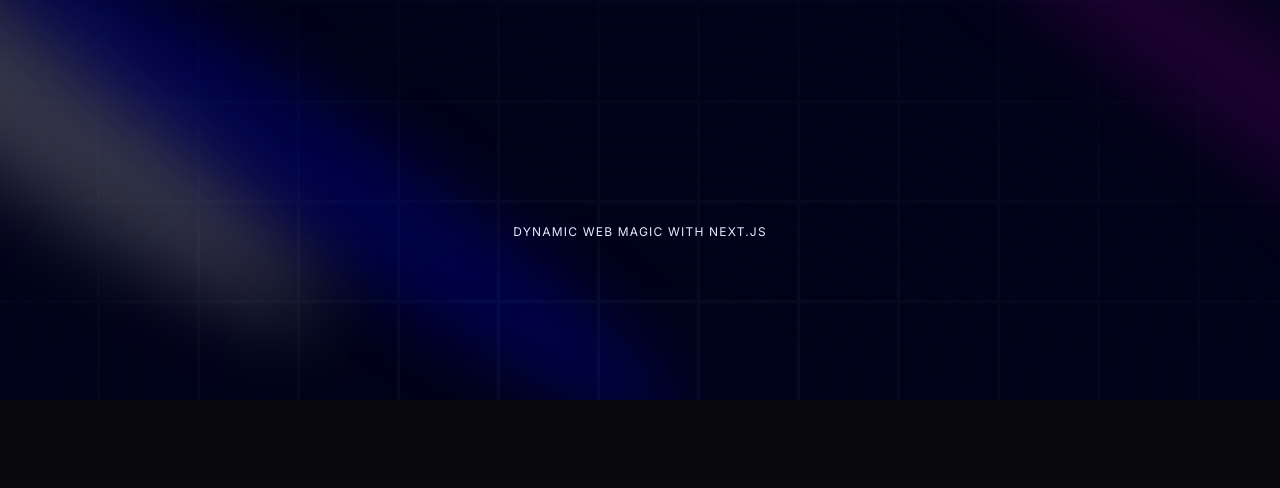
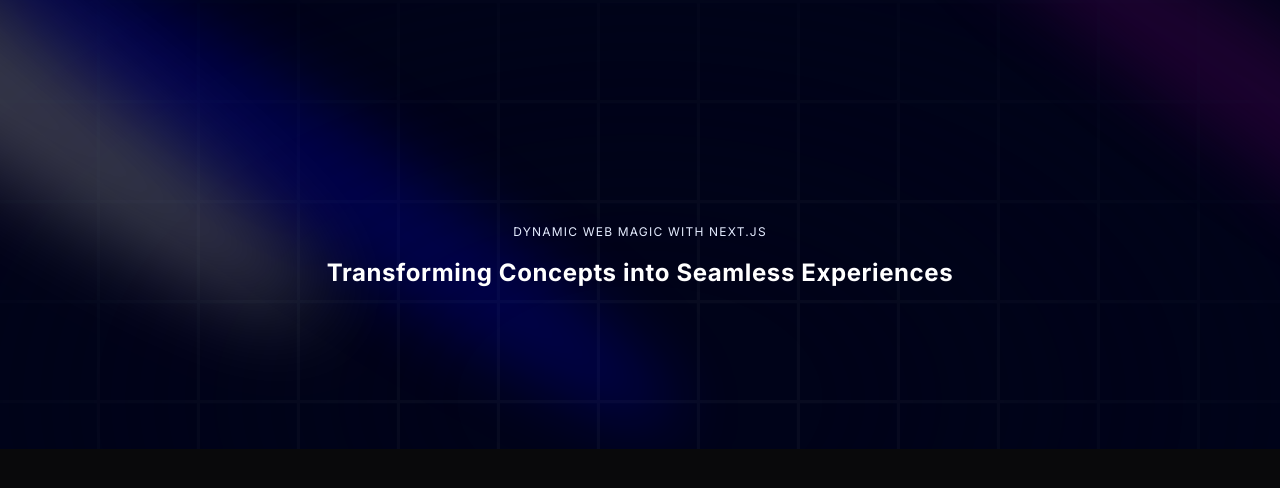
Before and after one commit to amanxsyed/Portfolio, a Next.js app in the folder portfolio/: page / in a window 1280 px wide. Shown: the top 488 px of the page. Built offline with nearby package versions, Linux system fonts and the light colour scheme.

Commit message:
Add TextGenerateEffect component and integrate it into Hero component

```diff
--- a/portfolio/components/Hero.tsx
+++ b/portfolio/components/Hero.tsx
@@ -1,4 +1,5 @@
 import { Spotlight } from "./ui/Spotlight";
+import { TextGenerateEffect } from "./ui/TextGenerateEffect";
 
 export const Hero = () => {
   return (
@@ -21,6 +22,7 @@
       <div className="flex justify-center relative my-20 z-10">
         <div className="max-w-[89vw] md:max-w-2xl lg:max-w-[60vw] flex flex-col items-center justify-center">
           <h2 className="uppercase  tracking-widest text-xs text-center text-blue-100 max-w-80 ">Dynamic Web Magic with Next.js</h2>
+          <TextGenerateEffect words="Transforming Concepts into Seamless Experiences" className="text-[40px] md:text-5xl lg:text-6xl text-center" />
         </div>
       </div>
     </div>
--- /dev/null
+++ b/portfolio/components/ui/TextGenerateEffect.tsx
@@ -0,0 +1,62 @@
+"use client";
+import { useEffect } from "react";
+import { motion, stagger, useAnimate } from "framer-motion";
+import { cn } from "@/utils/cn";
+
+export const TextGenerateEffect = ({
+  words,
+  className,
+  filter = true,
+  duration = 0.5,
+}: {
+  words: string;
+  className?: string;
+  filter?: boolean;
+  duration?: number;
+}) => {
+  const [scope, animate] = useAnimate();
+  let wordsArray = words.split(" ");
+  useEffect(() => {
+    animate(
+      "span",
+      {
+        opacity: 1,
+        filter: filter ? "blur(0px)" : "none",
+      },
+      {
+        duration: duration ? duration : 1,
+        delay: stagger(0.2),
+      }
+    );
+  }, [scope.current]);
+
+  const renderWords = () => {
+    return (
+      <motion.div ref={scope}>
+        {wordsArray.map((word, idx) => {
+          return (
+            <motion.span
+              key={word + idx}
+              className="dark:text-white text-black opacity-0"
+              style={{
+                filter: filter ? "blur(10px)" : "none",
+              }}
+            >
+              {word}{" "}
+            </motion.span>
+          );
+        })}
+      </motion.div>
+    );
+  };
+
+  return (
+    <div className={cn("font-bold", className)}>
+      <div className="mt-4">
+        <div className=" dark:text-white text-black text-2xl leading-snug tracking-wide">
+          {renderWords()}
+        </div>
+      </div>
+    </div>
+  );
+};
```
